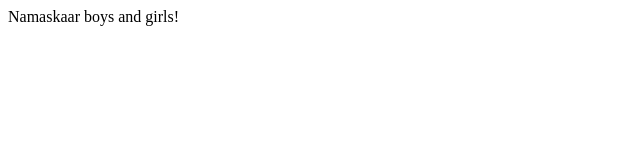
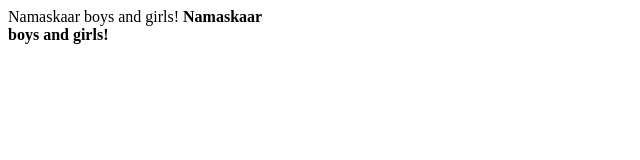
Before and after one commit to DEEPESHASRANI/DEEPESHASRANI.github.io, a plain HTML site: page index.html in a window 1280 px wide. Shown: the whole page, without its empty margins (0-640 px from the left). Drawn offline with Linux system fonts and the light colour scheme.

Commit message:
added another line
none

```diff
--- a/index.html
+++ b/index.html
@@ -1 +1,2 @@
 <html><body>Namaskaar boys and girls!</body></html>
+<html><body><b>Namaskaar <br> boys and girls!<b/></body></html>
```
